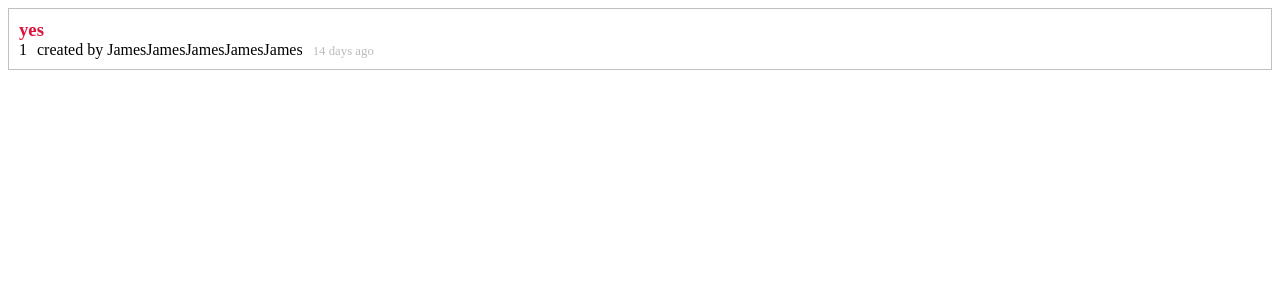
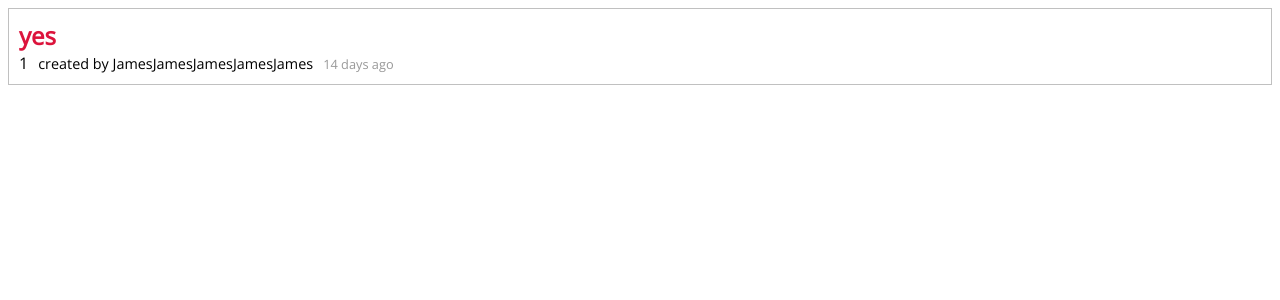
Before and after one commit to zero-gravity-computer/issue-tracker-frontend, a Next.js app: page /issues in a window 1280 px wide. Shown: the top 300 px of the page. Built offline with nearby package versions, Linux system fonts and the light colour scheme.

Commit message:
added custom app.js

```diff
--- a/components/IssueTeaser.js
+++ b/components/IssueTeaser.js
@@ -1,13 +1,15 @@
 // author, title, status, createdAt, id, severity
 import moment from "moment";
 
-export function IssueTeaser(props) {
-  function FormatInfo() {
-    let formattedDate = moment(props.createdAt).fromNow();
+export function IssueTeaser({ id, author, title, createdAt }) {
+  function Info() {
+    let formattedDate = moment(createdAt).fromNow();
     return (
       <div>
-        <span style={{ ...styles.info }}>{props.id}</span>
-        <span style={{ ...styles.info }}>created by {props.author}</span>
+        <span style={{ ...styles.info }}>{id}</span>
+        <span style={{ ...styles.info, ...styles.author }}>
+          created by {author}
+        </span>
         <span style={{ ...styles.info, ...styles.dateMakeUp }}>
           {formattedDate}
         </span>
@@ -16,9 +18,9 @@ export function IssueTeaser(props) {
   }
   return (
     <div style={styles.container}>
-      <h3 style={styles.title}>{props.title}</h3>
+      <h3 style={styles.title}>{title}</h3>
 
-      <FormatInfo />
+      <Info />
     </div>
   );
 }
@@ -26,6 +28,7 @@ let styles = {
   title: {
     color: "crimson",
     margin: "0px",
+    fontSize: "1.5em",
   },
 
   container: {
@@ -34,11 +37,15 @@ let styles = {
   },
 
   dateMakeUp: {
-    color: "#bbb",
+    color: "#999",
     fontSize: ".8em",
   },
 
   info: {
     padding: "0 10px 0 0",
   },
+
+  author: {
+    fontSize: ".9em",
+  },
 };
--- /dev/null
+++ b/pages/_app.js
@@ -0,0 +1,16 @@
+import Head from "next/head";
+import "../public/global.css";
+
+export default function App({ Component, pageProps }) {
+  return (
+    <div>
+      <Head>
+        <link
+          href="https://fonts.googleapis.com/css2?family=Open+Sans&display=swap"
+          rel="stylesheet"
+        ></link>
+      </Head>
+      <Component {...pageProps} />
+    </div>
+  );
+}
--- /dev/null
+++ b/public/global.css
@@ -0,0 +1,3 @@
+html {
+  font-family: "Open Sans", sans-serif;
+}
```
